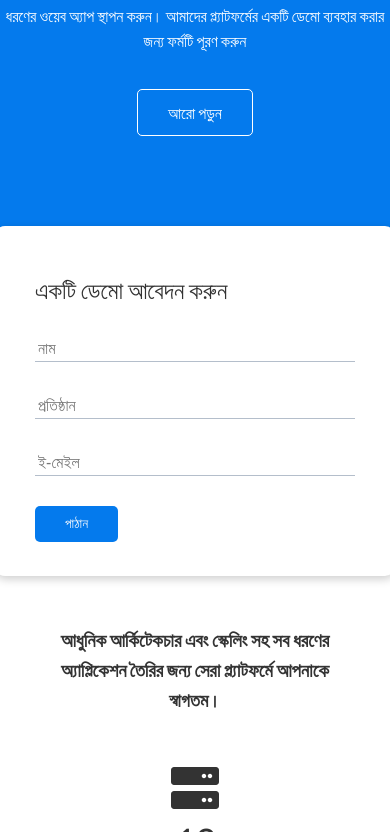
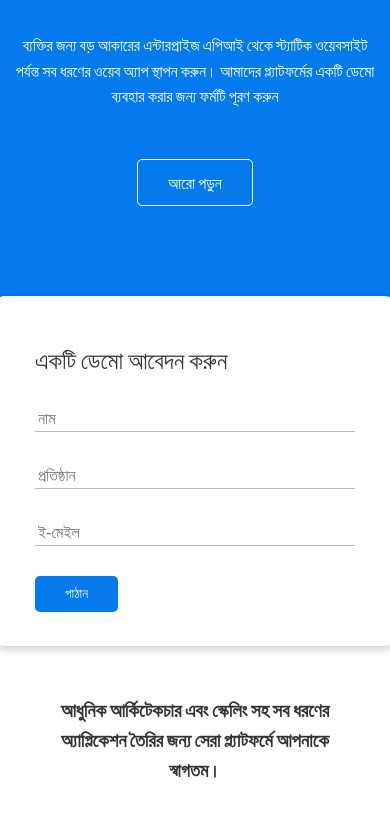
Before and after one commit to salithbinanwar/cloud-hosting, a plain HTML site: page index.html in a window 390 px wide. Shown: the part 226-1058 px from the top of the page. Drawn offline with Linux system fonts and the light colour scheme.

Commit message:
responsive update

```diff
--- a/css/style.css
+++ b/css/style.css
@@ -206,7 +206,7 @@ img {
     padding: 5%;
 }
 /* tablet and under */
-@media (min-width: 768px) {
+@media (min-width: 768px) and (max-width: 991px) {
     .grid, .showcase .grid, .stats .grid,
     .cli .grid, .cloud .grid{
         grid-template-columns: 1fr;
@@ -230,7 +230,7 @@ img {
 }
 
 /* mobile */
-@media(max-width:500px){
+@media(max-width:500px) {
     .navbar{
         height: 110px;
     }
@@ -246,11 +246,11 @@ img {
     }
     .showcase-text{
         text-align:center;
-        /* margin-top: 40px; */
+        margin-top: 40px;
 
     }
-    p{
-        padding: 15px;
+    .deploymentSide{
+        padding: 30px;
     }
     .showcase-form{
         justify-self: center;
--- a/index.html
+++ b/index.html
@@ -38,7 +38,7 @@
                 <h1>সহজ স্থাপনা</h1>
                 <!-- <p>Deploy web apps of all kinds, from large scale enterprise APIs to static websites for individuals.
                     Fill out the form to try a demo of our platform</p> -->
-                <p>ব্যক্তির জন্য বড় আকারের এন্টারপ্রাইজ এপিআই থেকে স্ট্যাটিক ওয়েবসাইট পর্যন্ত সব ধরণের ওয়েব অ্যাপ
+                <p class='deploymentSide'>ব্যক্তির জন্য বড় আকারের এন্টারপ্রাইজ এপিআই থেকে স্ট্যাটিক ওয়েবসাইট পর্যন্ত সব ধরণের ওয়েব অ্যাপ
                     স্থাপন করুন।
                     আমাদের প্ল্যাটফর্মের একটি ডেমো ব্যবহার করার জন্য ফর্মটি পূরণ করুন</p>
                 <a href="features.html" class="btn btn-outline">আরো পড়ুন</a>
```
